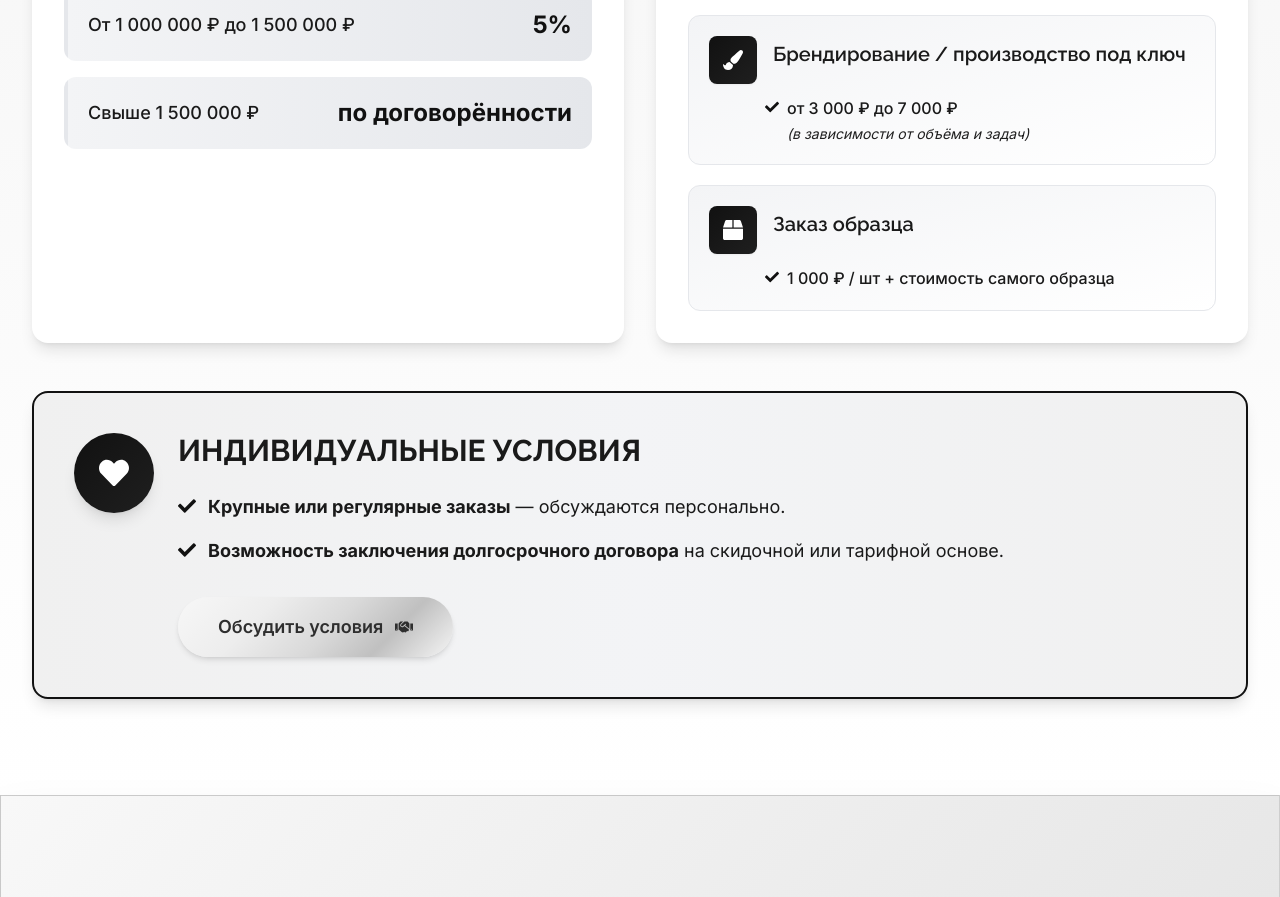
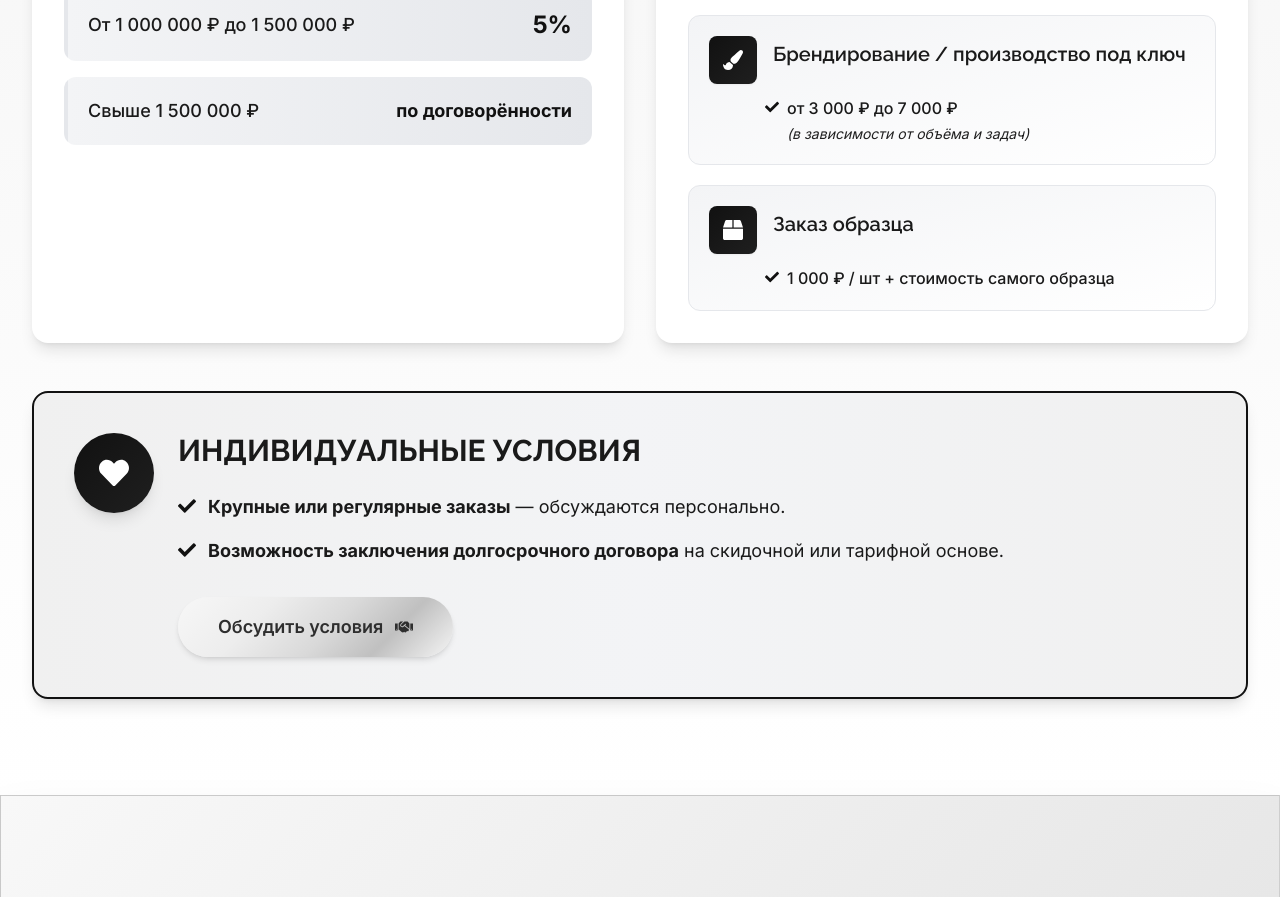
Before and after one commit to Grangy/hodovachina, a Next.js app: page / in a window 1280 px wide. Shown: the part 3107-4004 px from the top of the page. Built offline with nearby package versions, Linux system fonts and the light colour scheme; no server answers.

Commit message:
Уменьшен размер шрифта для 'по договорённости' в блоке комиссии

```diff
--- a/app/components/Pricing.tsx
+++ b/app/components/Pricing.tsx
@@ -141,7 +141,11 @@ export default function Pricing() {
                     <span className="text-sm sm:text-base md:text-lg text-gray-700 dark:text-gray-200 monochrome:text-gray-dark blue:text-gray-700 font-medium flex-1">
                       {tier.range}
                     </span>
-                    <span className="text-lg sm:text-xl md:text-2xl font-bold text-purple-primary dark:text-purple-400 monochrome:text-mono-primary blue:text-blue-primary">
+                    <span className={`font-bold text-purple-primary dark:text-purple-400 monochrome:text-mono-primary blue:text-blue-primary ${
+                      tier.percent === 'по договорённости'
+                        ? 'text-sm sm:text-base md:text-lg'
+                        : 'text-lg sm:text-xl md:text-2xl'
+                    }`}>
                       {tier.percent}
                     </span>
                   </motion.div>
```
